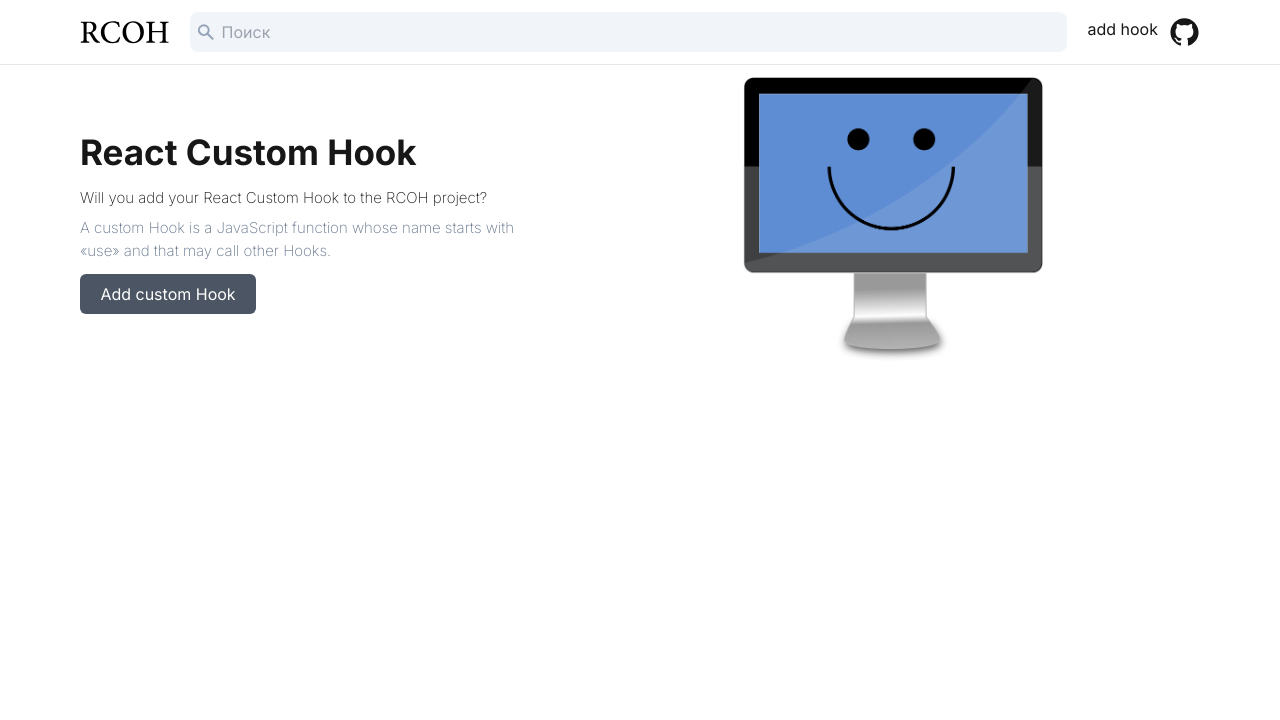
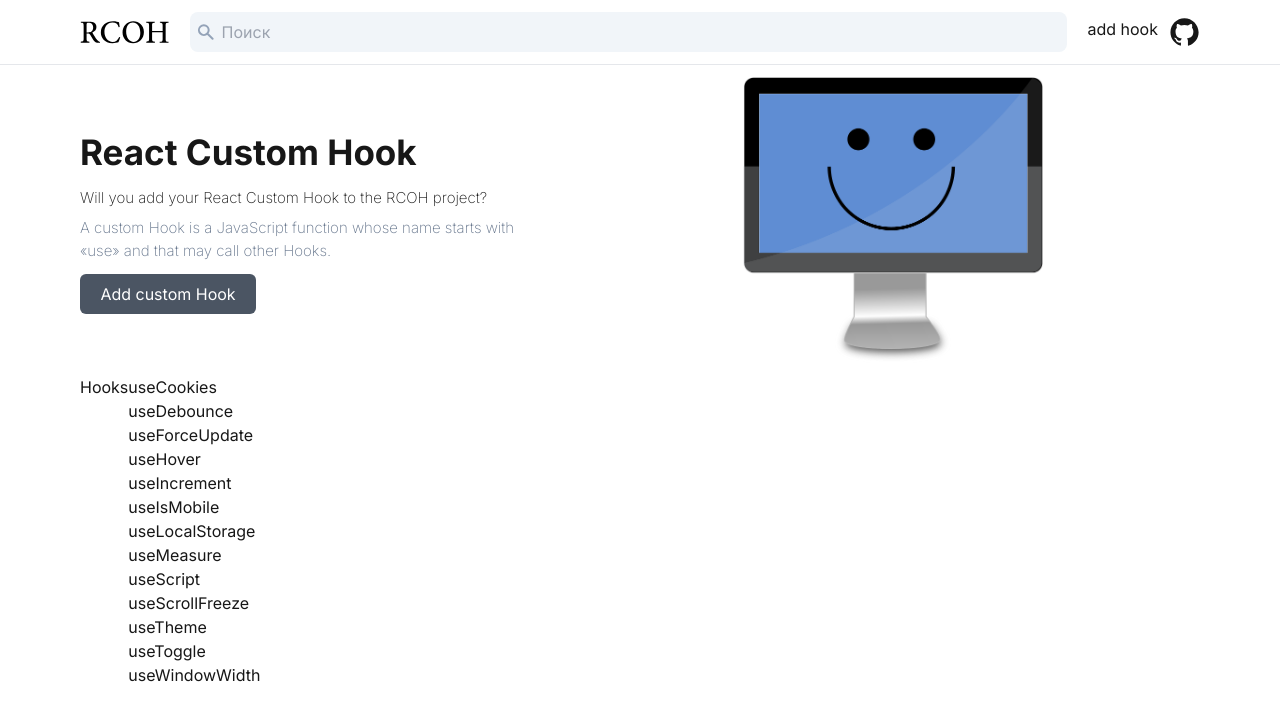
Before and after one commit to arba-octo/custom-hooks, a Next.js app: page / in a window 1280 px wide. Shown: the top 720 px of the page. Built offline with nearby package versions, Linux system fonts and the light colour scheme.

Commit message:
ch-9 feat: добавлена картинка в компонент HookList

```diff
--- a/src/app/page.tsx
+++ b/src/app/page.tsx
@@ -1,6 +1,7 @@
 import Header from '@/components/Header';
 import Line from '@/components/Line';
 import Title from '@/components/Title';
+import HookList from '@/components/HookList';
 
 export default function Home() {
   return (
@@ -8,6 +9,7 @@ export default function Home() {
       <Header/>
       <Line/>
       <Title/>
+      <HookList />
     </div>
   );
 }
--- /dev/null
+++ b/src/components/HookList.tsx
@@ -0,0 +1,26 @@
+
+const HookList = () => {
+  return (
+    <div className="flex max-w-7xl mx-auto px-20 mt-3">
+      <h1>
+          Hooks
+      </h1>
+      <ul>
+        <li>useCookies</li>
+        <li>useDebounce</li>
+        <li>useForceUpdate</li>
+        <li>useHover</li>
+        <li>useIncrement</li>
+        <li>useIsMobile</li>
+        <li>useLocalStorage</li>
+        <li>useMeasure</li>
+        <li>useScript</li>
+        <li>useScrollFreeze</li>
+        <li>useTheme</li>
+        <li>useToggle</li>
+        <li>useWindowWidth</li>
+      </ul>
+    </div>
+  );
+};
+export default HookList;
```
Also changed, not shown: public/images/pc.webp (deleted).
